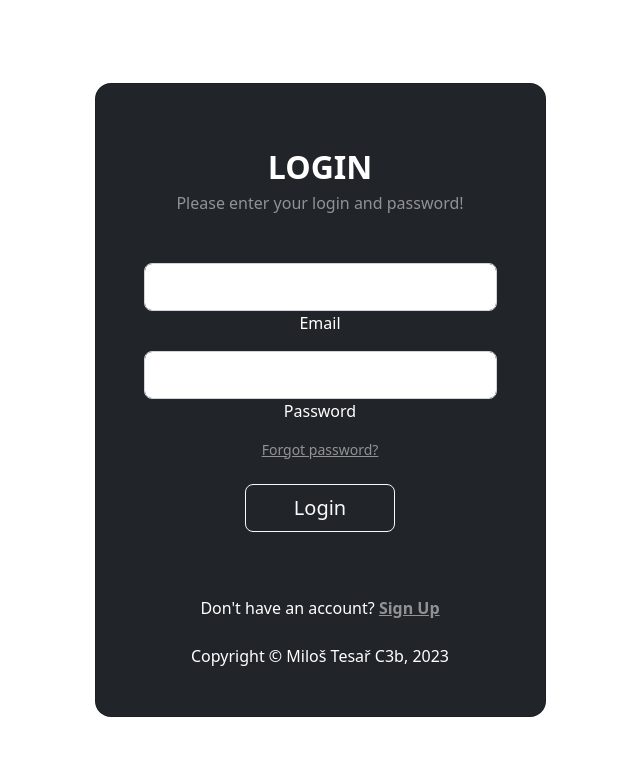
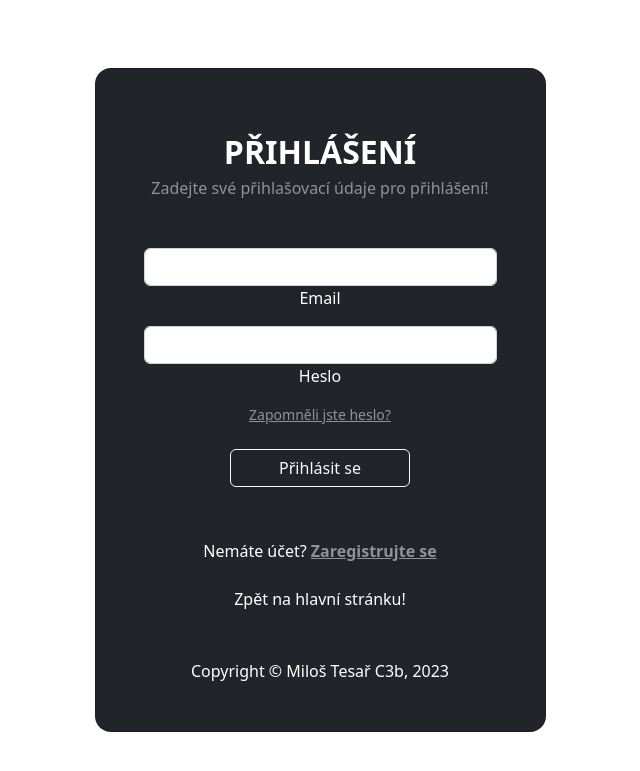
Before and after one commit to captain-milous/Xi-Project, a PHP site: page /login.php in a window 1280 px wide. Shown: the top 771 px of the page, without its empty margins (320-960 px from the left). Run offline with PHP 8.4, Linux system fonts and the light colour scheme.

Commit message:
Update login.php

```diff
--- a/login.php
+++ b/login.php
@@ -17,32 +17,40 @@
         <div class="card bg-dark text-white" style="border-radius: 1rem;">
           <div class="card-body p-5 text-center">
 
-            <div class="mb-md-3 mt-md-3 pb-5">
+            <div class="mb-md-1 mt-md-3 pb-5">
 
-              <h2 class="fw-bold mb-1 text-uppercase">Login</h2>
-              <p class="text-white-50 mb-5">Please enter your login and password!</p>
+              <h2 class="fw-bold mb-1 text-uppercase">Přihlášení</h2>
+              <p class="text-white-50 mb-5">Zadejte své přihlašovací údaje pro přihlášení!</p>
 
               <div class="form-outline form-white mb-2">
-                <input type="email" id="typeEmailX" class="form-control form-control-lg" />
+                <input type="email" id="typeEmailX" class="form-control form-control" />
                 <label class="form-label" for="typeEmailX">Email</label>
               </div>
 
               <div class="form-outline form-white mb-2">
-                <input type="password" id="typePasswordX" class="form-control form-control-lg" />
-                <label class="form-label" for="typePasswordX">Password</label>
+                <input type="password" id="typePasswordX" class="form-control form-control" />
+                <label class="form-label" for="typePasswordX">Heslo</label>
               </div>
 
-              <p class="small mb-3 pb-lg-2"><a class="text-white-50" href="#!">Forgot password?</a></p>
+              <p class="small mb-3 pb-lg-2"><a class="text-white-50" href="#!">Zapomněli jste heslo?</a></p>
 
-              <button class="btn btn-outline-light btn-lg px-5" type="submit">Login</button>
+              <button class="btn btn-outline-light btn px-5" type="submit">Přihlásit se</button>
 
             </div>
 
             <div>
-              <p class="mb-0">Don't have an account? <a href="register.php" class="text-white-50 fw-bold">Sign Up</a>
+              <p class="mb-0">Nemáte účet? <a href="register.php" class="text-white-50 fw-bold">Zaregistrujte se</a>
               </p>
             </div>
 
+            <br>
+
+            <div>
+              <p class="mb-0"><a href="index.php" class="text-white text-decoration-none">Zpět na hlavní stránku!</a>
+              </p>
+            </div>
+
+            <br>
             <br>
             <a href="https://github.com/captain-milous/Xi-Project" class="text-white em text-decoration-none">Copyright © Miloš Tesař C3b, 2023</a>
 
```
